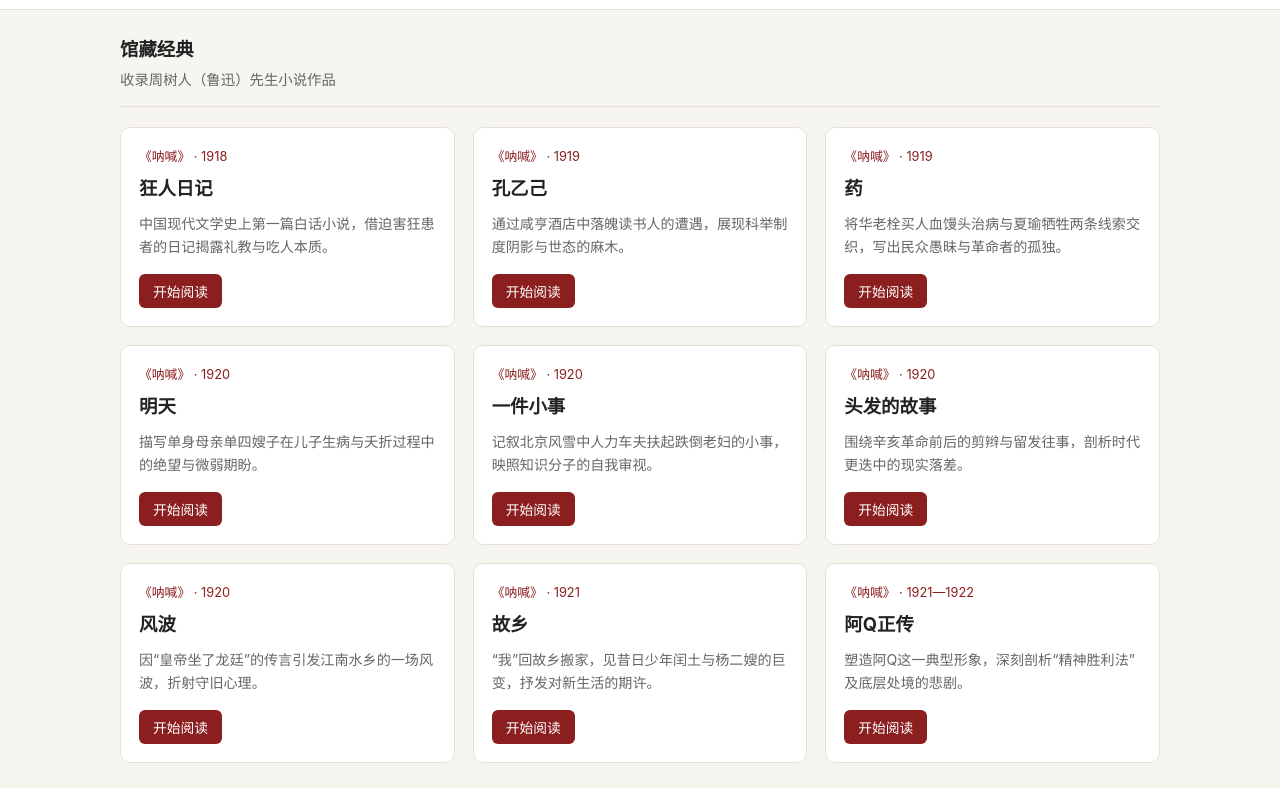
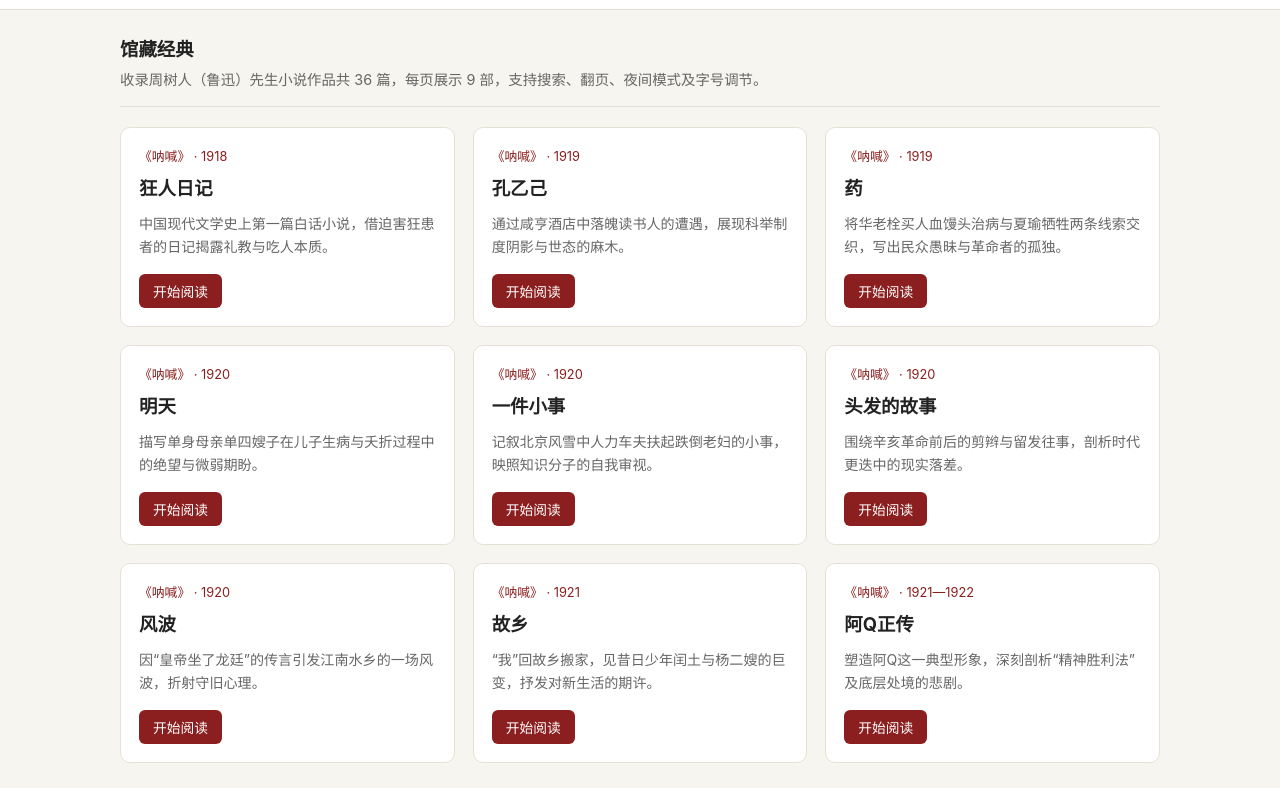
Before and after one commit to andehui/x-zsr, a plain HTML site: page index.html in a window 1280 px wide. Shown: the part 103-891 px from the top of the page. Drawn offline with Linux system fonts and the light colour scheme.

Commit message:
Update index.html

```diff
--- a/index.html
+++ b/index.html
@@ -22,7 +22,7 @@
     <main class="container main-content">
         <section class="intro-banner">
             <h2>馆藏经典</h2>
-            <p>收录周树人（鲁迅）先生小说作品</p>
+            <p>收录周树人（鲁迅）先生小说作品共 36 篇，每页展示 9 部，支持搜索、翻页、夜间模式及字号调节。</p>
         </section>
 
         <section class="novel-grid" id="novelList">
```
